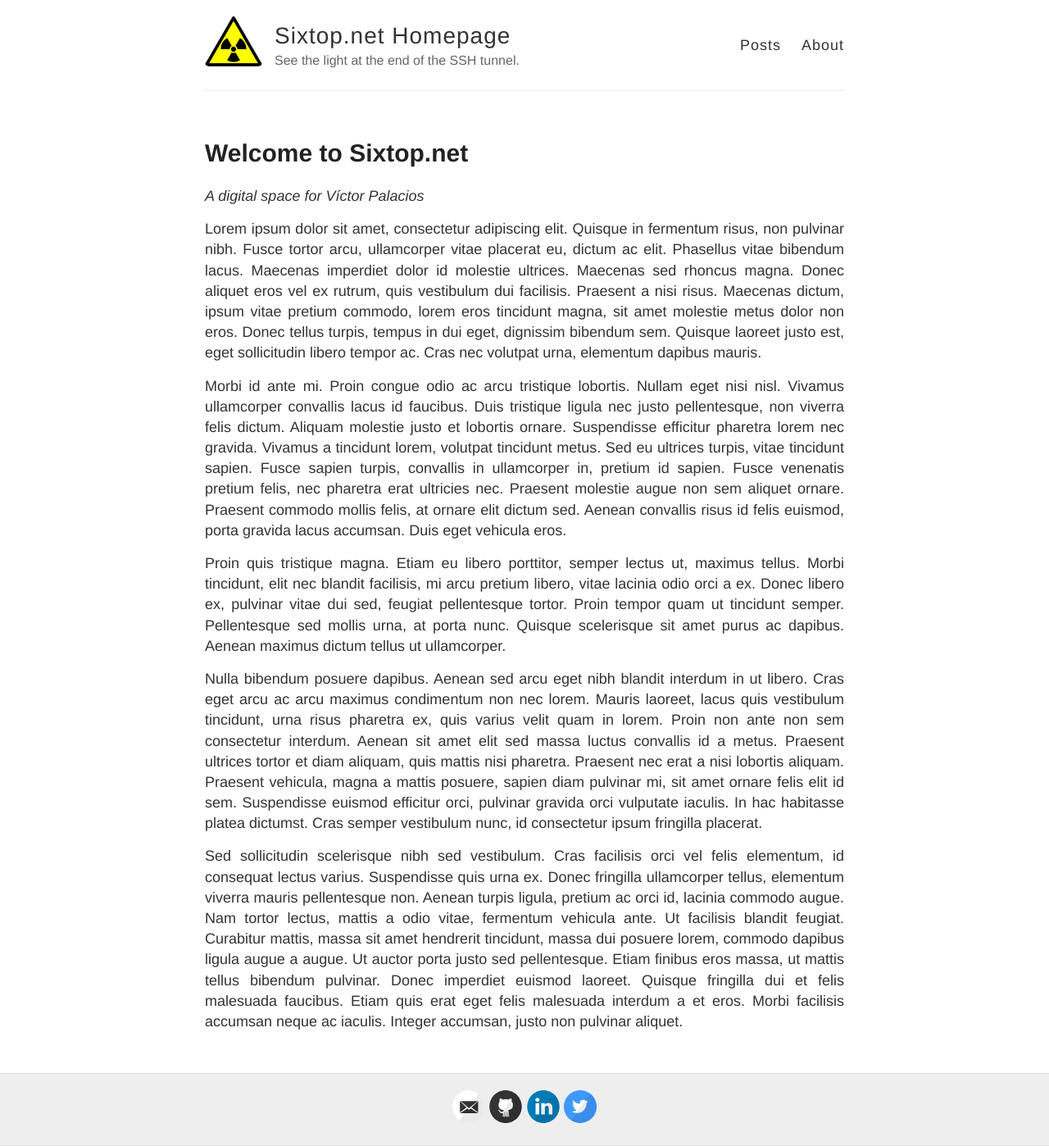
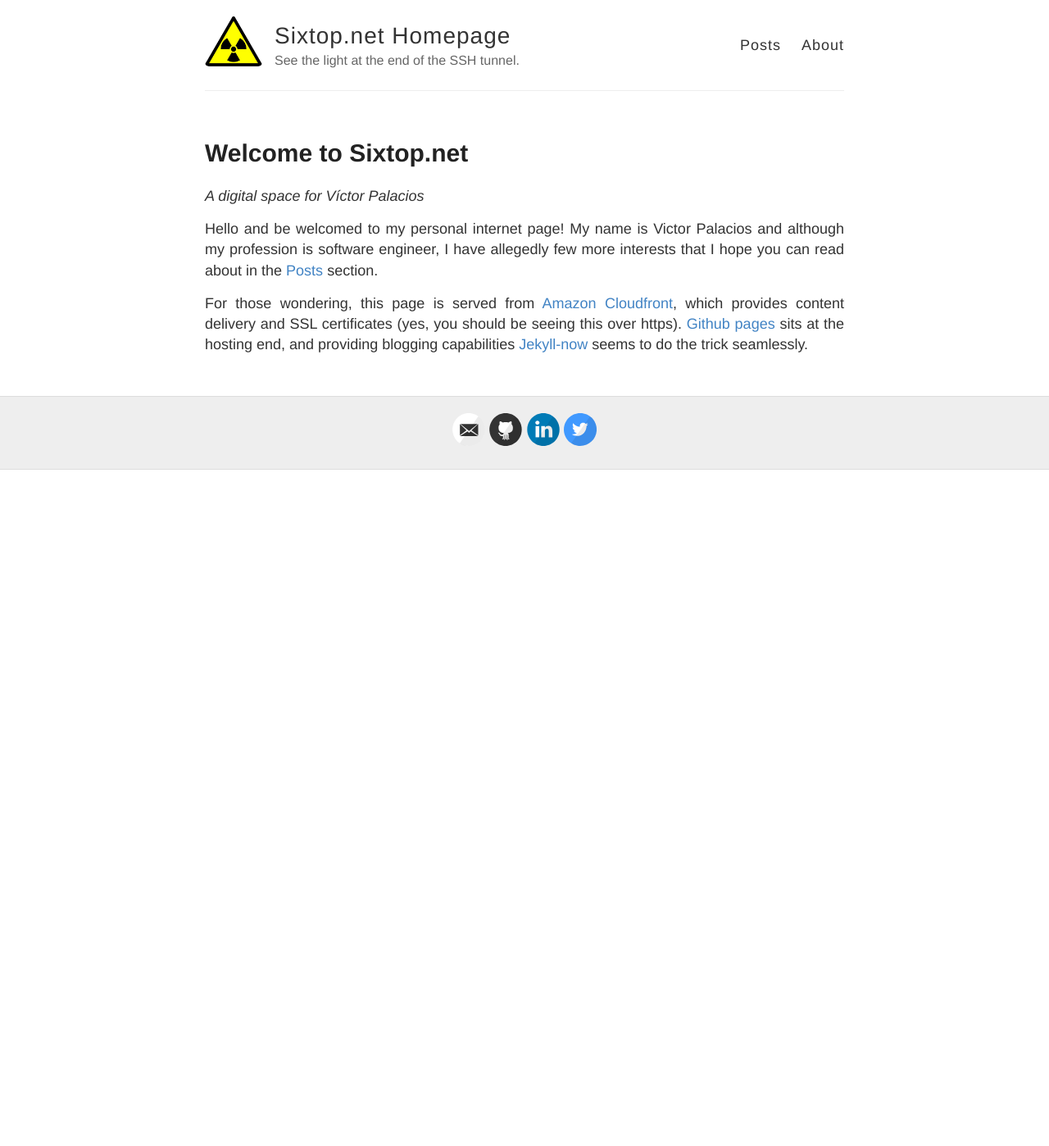
Before and after one commit to sixtop/sixtop.github.io, a Jekyll site: the page built from index.md, in a window 1280 px wide. Shown: the whole page at 82% size. Built offline with Jekyll 4.4.1, drawn with Linux system fonts in a browser that asks for light colours; our own code applies the rules of GitHub Pages for plain Markdown files; after the commit the page ends 900 px from its top, so only the background shows below that.

Commit message:
Update index.md

```diff
--- a/index.md
+++ b/index.md
@@ -8,12 +8,6 @@ Welcome to Sixtop.net
 
  _A digital space for Víctor Palacios_
 
-Lorem ipsum dolor sit amet, consectetur adipiscing elit. Quisque in fermentum risus, non pulvinar nibh. Fusce tortor arcu, ullamcorper vitae placerat eu, dictum ac elit. Phasellus vitae bibendum lacus. Maecenas imperdiet dolor id molestie ultrices. Maecenas sed rhoncus magna. Donec aliquet eros vel ex rutrum, quis vestibulum dui facilisis. Praesent a nisi risus. Maecenas dictum, ipsum vitae pretium commodo, lorem eros tincidunt magna, sit amet molestie metus dolor non eros. Donec tellus turpis, tempus in dui eget, dignissim bibendum sem. Quisque laoreet justo est, eget sollicitudin libero tempor ac. Cras nec volutpat urna, elementum dapibus mauris.
+Hello and be welcomed to my personal internet page! My name is Victor Palacios and although my profession is software engineer, I have allegedly few more interests that I hope you can read about in the [Posts](/posts/) section.
 
-Morbi id ante mi. Proin congue odio ac arcu tristique lobortis. Nullam eget nisi nisl. Vivamus ullamcorper convallis lacus id faucibus. Duis tristique ligula nec justo pellentesque, non viverra felis dictum. Aliquam molestie justo et lobortis ornare. Suspendisse efficitur pharetra lorem nec gravida. Vivamus a tincidunt lorem, volutpat tincidunt metus. Sed eu ultrices turpis, vitae tincidunt sapien. Fusce sapien turpis, convallis in ullamcorper in, pretium id sapien. Fusce venenatis pretium felis, nec pharetra erat ultricies nec. Praesent molestie augue non sem aliquet ornare. Praesent commodo mollis felis, at ornare elit dictum sed. Aenean convallis risus id felis euismod, porta gravida lacus accumsan. Duis eget vehicula eros.
-
-Proin quis tristique magna. Etiam eu libero porttitor, semper lectus ut, maximus tellus. Morbi tincidunt, elit nec blandit facilisis, mi arcu pretium libero, vitae lacinia odio orci a ex. Donec libero ex, pulvinar vitae dui sed, feugiat pellentesque tortor. Proin tempor quam ut tincidunt semper. Pellentesque sed mollis urna, at porta nunc. Quisque scelerisque sit amet purus ac dapibus. Aenean maximus dictum tellus ut ullamcorper.
-
-Nulla bibendum posuere dapibus. Aenean sed arcu eget nibh blandit interdum in ut libero. Cras eget arcu ac arcu maximus condimentum non nec lorem. Mauris laoreet, lacus quis vestibulum tincidunt, urna risus pharetra ex, quis varius velit quam in lorem. Proin non ante non sem consectetur interdum. Aenean sit amet elit sed massa luctus convallis id a metus. Praesent ultrices tortor et diam aliquam, quis mattis nisi pharetra. Praesent nec erat a nisi lobortis aliquam. Praesent vehicula, magna a mattis posuere, sapien diam pulvinar mi, sit amet ornare felis elit id sem. Suspendisse euismod efficitur orci, pulvinar gravida orci vulputate iaculis. In hac habitasse platea dictumst. Cras semper vestibulum nunc, id consectetur ipsum fringilla placerat.
-
-Sed sollicitudin scelerisque nibh sed vestibulum. Cras facilisis orci vel felis elementum, id consequat lectus varius. Suspendisse quis urna ex. Donec fringilla ullamcorper tellus, elementum viverra mauris pellentesque non. Aenean turpis ligula, pretium ac orci id, lacinia commodo augue. Nam tortor lectus, mattis a odio vitae, fermentum vehicula ante. Ut facilisis blandit feugiat. Curabitur mattis, massa sit amet hendrerit tincidunt, massa dui posuere lorem, commodo dapibus ligula augue a augue. Ut auctor porta justo sed pellentesque. Etiam finibus eros massa, ut mattis tellus bibendum pulvinar. Donec imperdiet euismod laoreet. Quisque fringilla dui et felis malesuada faucibus. Etiam quis erat eget felis malesuada interdum a et eros. Morbi facilisis accumsan neque ac iaculis. Integer accumsan, justo non pulvinar aliquet.
+For those wondering, this page is served from [Amazon Cloudfront](https://aws.amazon.com/cloudfront/), which provides content delivery and SSL certificates (yes, you should be seeing this over https). [Github pages](https://pages.github.com/) sits at the hosting end, and providing blogging capabilities [Jekyll-now](https://github.com/barryclark/jekyll-now) seems to do the trick seamlessly.
```
